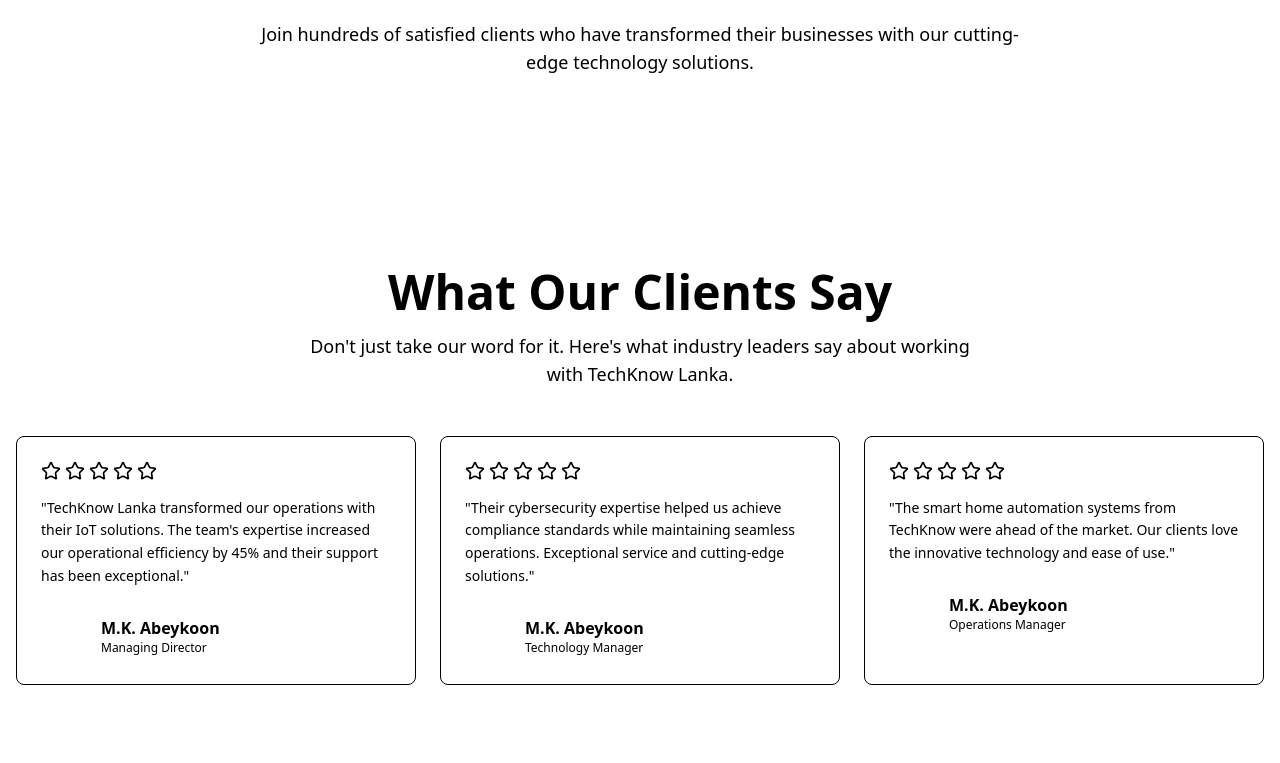
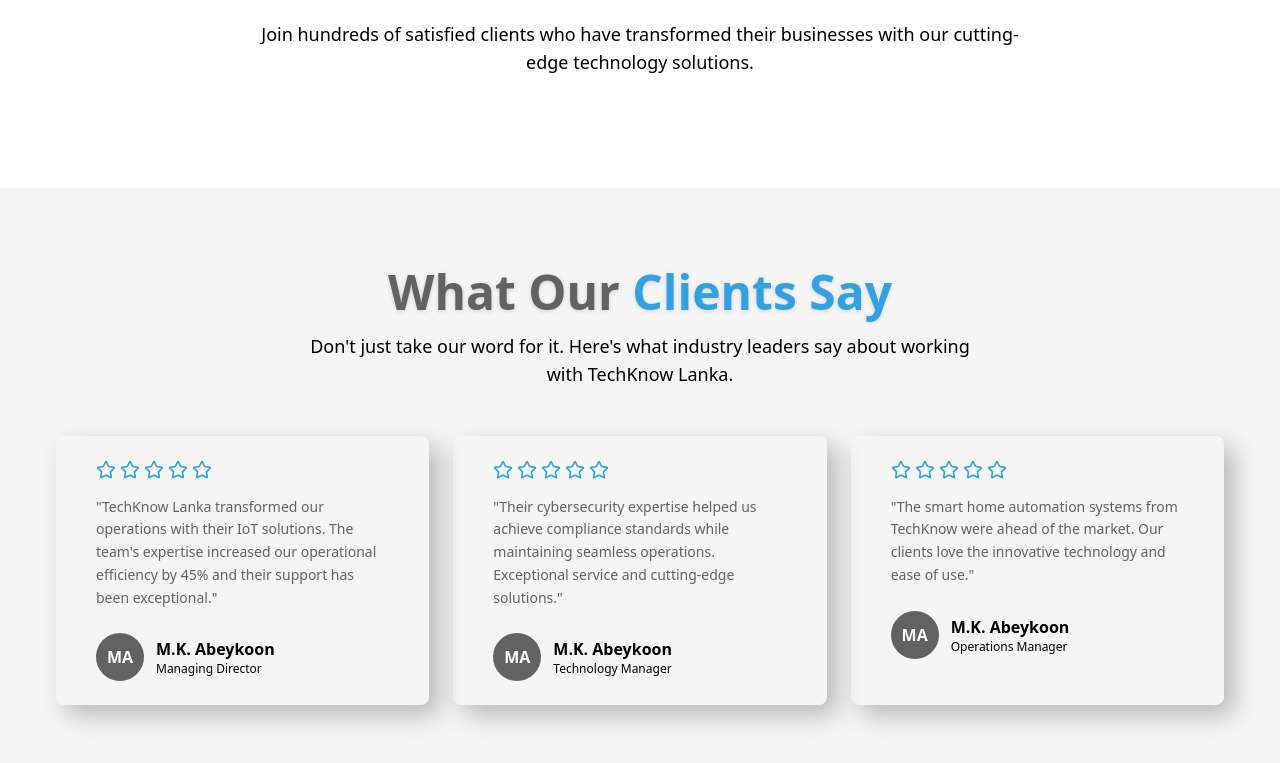
Before and after one commit to TechknowLK/TechknowLK, a React (Vite) app in the folder techknowlk_web/: page / in a window 1280 px wide. Shown: the part 2903-3666 px from the top of the page. Built offline with nearby package versions, Linux system fonts and the light colour scheme.

Commit message:
Update TestimonialsSection styling and colors
Refined the appearance of the testimonials section by updating background and text colors, adding drop shadows, and enhancing hover and scaling effects. These changes improve visual consistency and modernize the look of the section.

```diff
--- a/techknowlk_web/src/components/Home/TestimonialsSection.jsx
+++ b/techknowlk_web/src/components/Home/TestimonialsSection.jsx
@@ -26,38 +26,40 @@ const testimonials = [
 
 const Testimonials = () => {
   return (
-    <section className="py-20 bg-background">
+    <section className="py-20 bg-[#F5F5F5]">
       <div className="container mx-auto px-4">
         <div className="text-center mb-12">
-          <h2 className="text-4xl md:text-5xl font-bold text-foreground mb-4">
-            What Our <span className="text-secondary">Clients Say</span>
+          <h2 className="text-4xl md:text-5xl font-bold text-foreground mb-4 drop-shadow-sm">
+
+            <span className="text-[#626262]">What Our </span>
+           <span className="text-[#33A1E0]">Clients Say</span>
           </h2>
           <p className="text-lg text-muted-foreground max-w-2xl mx-auto">
             Don't just take our word for it. Here's what industry leaders say about working with TechKnow Lanka.
           </p>
         </div>
 
-        <div className="grid md:grid-cols-3 gap-6">
+        <div className="grid md:grid-cols-3 gap-6 px-10">
           {testimonials.map((testimonial, index) => (
             <div
               key={index}
-              className="bg-card border border-border rounded-lg p-6 hover:shadow-[var(--shadow-hover)] transition-all"
+              className="bg-card  rounded-lg p-6 shadow-[10px_10px_25px_rgba(0,0,0,0.25)]   transition-all duration-500 hover:scale-105 px-10"
             >
-              {/* Star Rating */}
+
               <div className="flex gap-1 mb-4">
                 {[...Array(testimonial.rating)].map((_, i) => (
-                  <Star key={i} className="w-5 h-5 fill-secondary text-secondary" />
+                  <Star key={i} className="w-5 h-5 text-[#33A1E0] " />
                 ))}
               </div>
 
-              {/* Testimonial Text */}
-              <p className="text-muted-foreground mb-6 text-sm leading-relaxed">
+
+              <p className="text-muted-foreground mb-6 text-sm leading-relaxed text-[#626262]">
                 "{testimonial.text}"
               </p>
 
-              {/* Author Info */}
+
               <div className="flex items-center gap-3">
-                <div className="w-12 h-12 rounded-full bg-primary flex items-center justify-center text-white font-bold">
+                <div className="w-12 h-12 rounded-full bg-[#626262] flex items-center justify-center text-[#ffffff] font-bold">
                   {testimonial.name.split(' ').map(n => n[0]).join('')}
                 </div>
                 <div>
```
